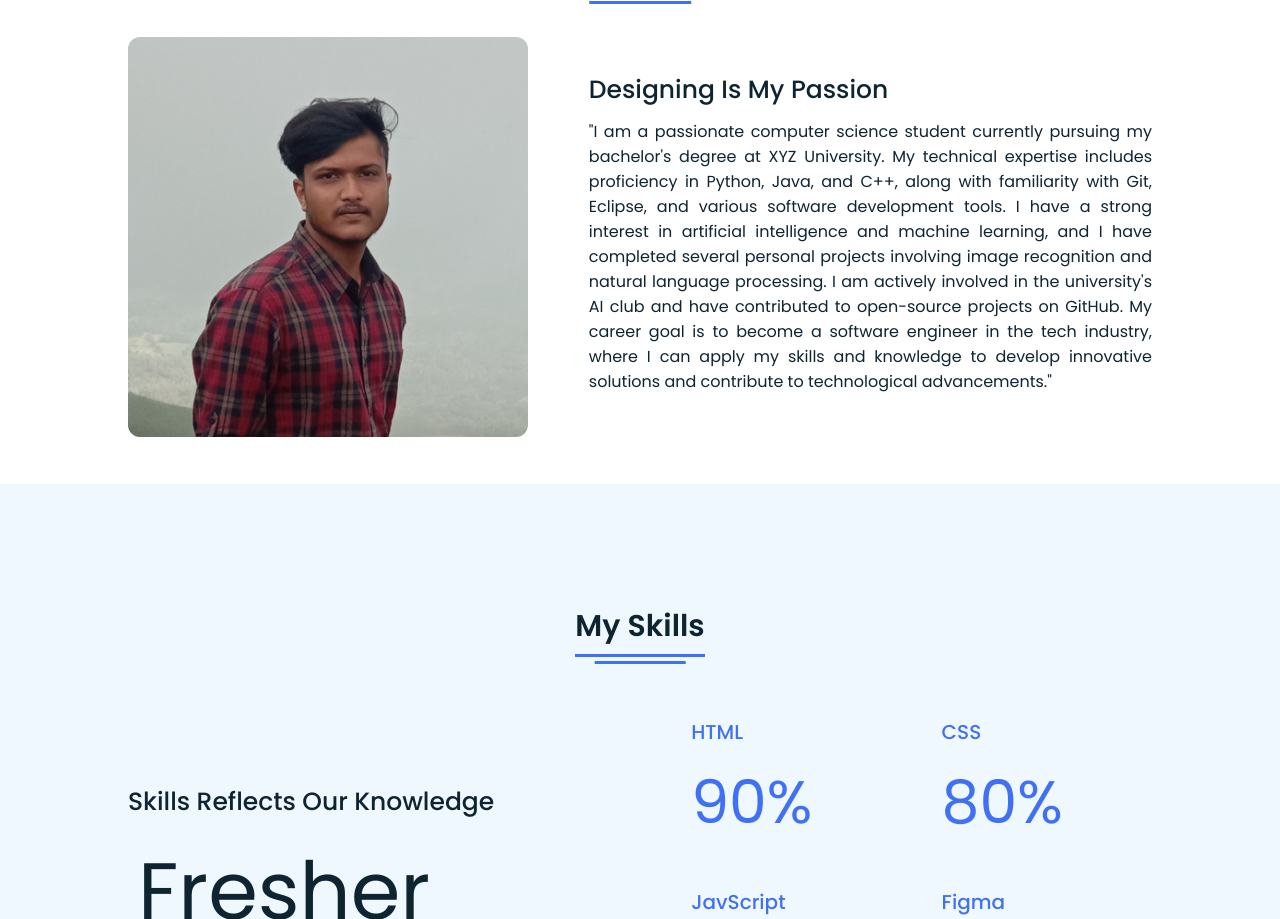
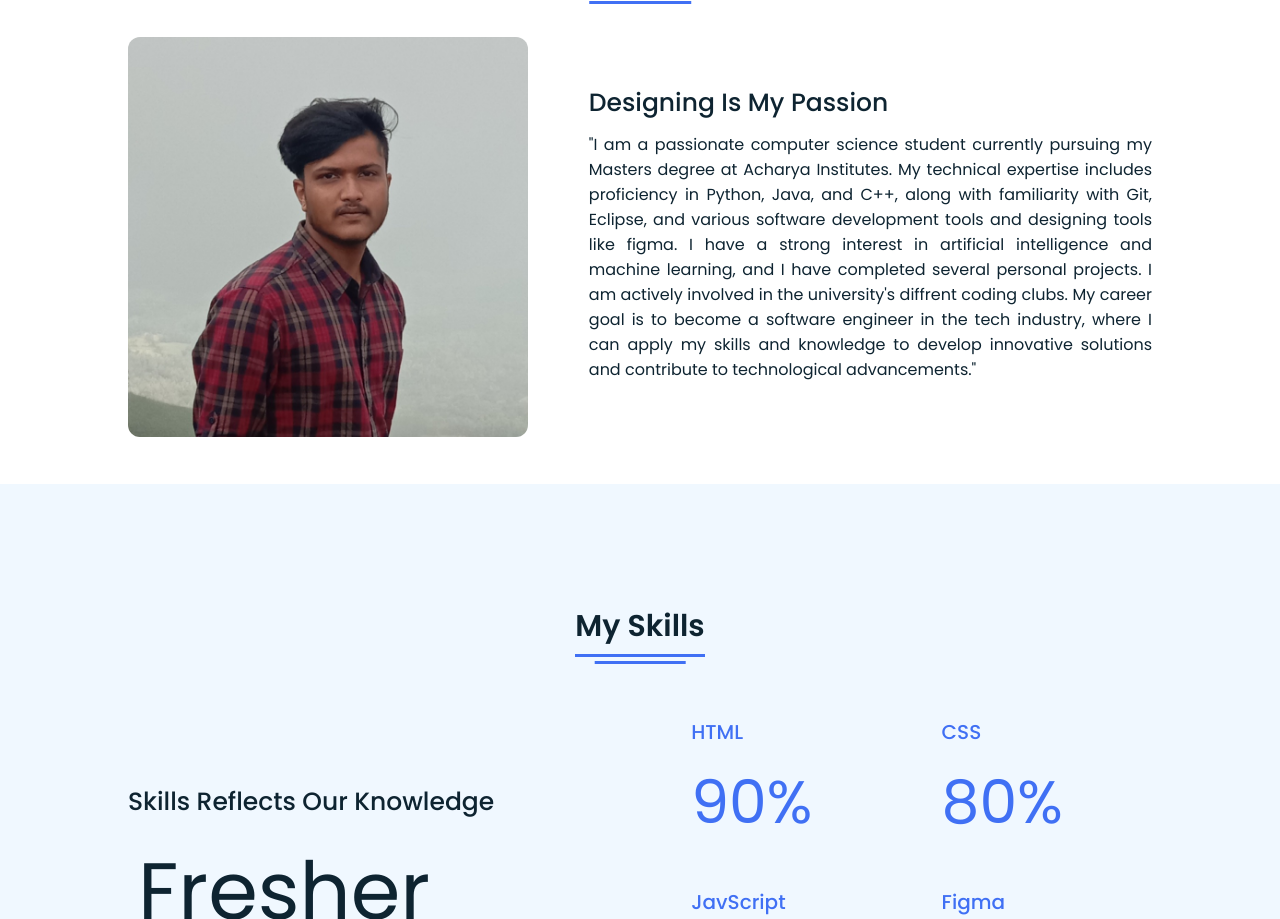
Before and after one commit to vachan22/Portfolio, a plain HTML site: page index.html in a window 1280 px wide. Shown: the part 936-1855 px from the top of the page. Drawn offline with nearby package versions, Linux system fonts and the light colour scheme.

Commit message:
Update index.html

```diff
--- a/index.html
+++ b/index.html
@@ -65,7 +65,7 @@
           <div class="right">
             <div class="topic">Designing Is My Passion</div>
             <p>
-              "I am a passionate computer science student currently pursuing my bachelor's degree at XYZ University. My technical expertise includes proficiency in Python, Java, and C++, along with familiarity with Git, Eclipse, and various software development tools. I have a strong interest in artificial intelligence and machine learning, and I have completed several personal projects involving image recognition and natural language processing. I am actively involved in the university's AI club and have contributed to open-source projects on GitHub. My career goal is to become a software engineer in the tech industry, where I can apply my skills and knowledge to develop innovative solutions and contribute to technological advancements."
+              "I am a passionate computer science student currently pursuing my Masters degree at Acharya Institutes. My technical expertise includes proficiency in Python, Java, and C++, along with familiarity with Git, Eclipse, and various software development tools and designing tools like figma. I have a strong interest in artificial intelligence and machine learning, and I have completed several personal projects. I am actively involved in the university's diffrent coding clubs. My career goal is to become a software engineer in the tech industry, where I can apply my skills and knowledge to develop innovative solutions and contribute to technological advancements."
             </p>
             <div class="button">
 
```
